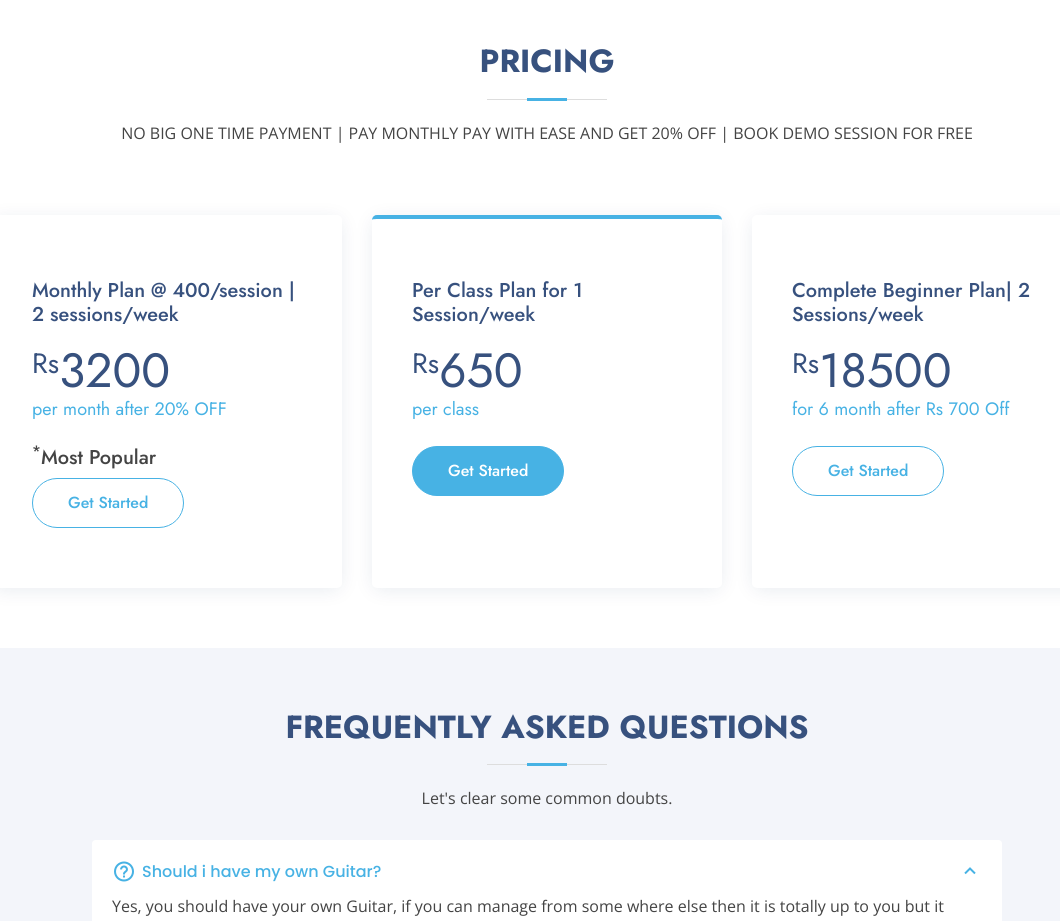
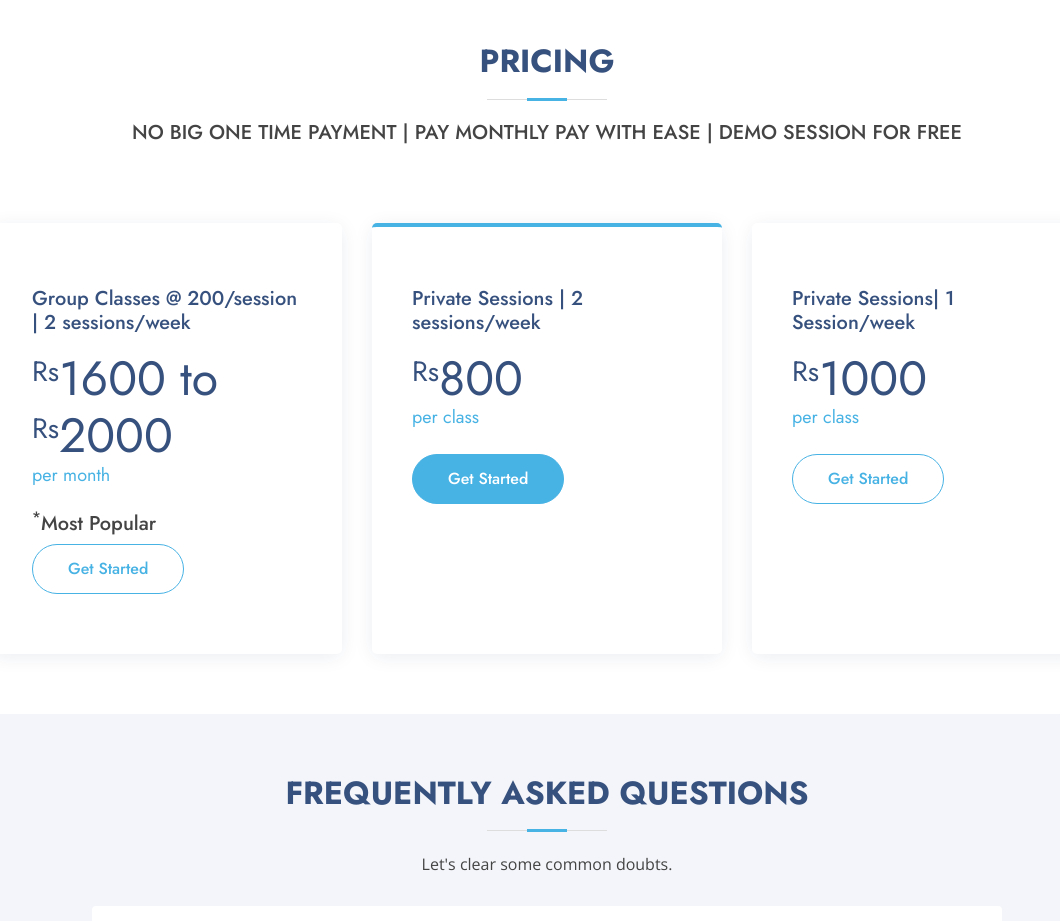
Before and after one commit to Sakshisrivastava413/guitar-sessions, a website: page public/index.html in a window 1280 px wide. Shown: the part 3380-4301 px from the top of the page, without its empty margins (93-1153 px from the left). Drawn offline with nearby package versions, Linux system fonts and the light colour scheme.

Commit message:
priceupdate index.html
group class added

```diff
--- a/public/index.html
+++ b/public/index.html
@@ -349,15 +349,15 @@
 
         <div class="section-title">
           <h2>Pricing</h2>
-          <p>NO BIG ONE TIME PAYMENT | PAY MONTHLY PAY WITH EASE AND GET 20% OFF | BOOK DEMO SESSION FOR FREE</p>
+          <h5>NO BIG ONE TIME PAYMENT | PAY MONTHLY PAY WITH EASE | DEMO SESSION FOR FREE</h5>
         </div>
 
         <div class="row">
 
           <div class="col-lg-4" data-aos="fade-up" data-aos-delay="100">
             <div class="box">
-              <h3>Monthly Plan @ 400/session | 2 sessions/week</h3>
-              <h4><sup>Rs</sup>3200<span>per month after 20% OFF</span></h4>
+              <h3>Group Classes @ 200/session | 2 sessions/week</h3>
+              <h4><sup>Rs</sup>1600 to <sup>Rs</sup>2000<span>per month</span></h4>
 			  <h5><sup>*</sup><span>Most Popular</span></h5>
               <a href="#contact" class="buy-btn">Get Started</a>
             </div>
@@ -365,16 +365,16 @@
 
           <div class="col-lg-4 mt-4 mt-lg-0" data-aos="fade-up" data-aos-delay="200">
             <div class="box featured">
-              <h3>Per Class Plan for 1 Session/week</h3>
-              <h4><sup>Rs</sup>650<span>per class</span></h4>
+              <h3>Private Sessions | 2 sessions/week</h3>
+              <h4><sup>Rs</sup>800<span>per class</span></h4>
               <a href="#contact" class="buy-btn">Get Started</a>
             </div>
           </div>
 
           <div class="col-lg-4 mt-4 mt-lg-0" data-aos="fade-up" data-aos-delay="300">
             <div class="box">
-              <h3>Complete Beginner Plan| 2 Sessions/week</h3>
-              <h4><sup>Rs</sup>18500<span>for 6 month after Rs 700 Off</span></h4>
+              <h3>Private Sessions| 1 Session/week</h3>
+              <h4><sup>Rs</sup>1000<span>per class</span></h4>
               <a href="#contact" class="buy-btn">Get Started</a>
             </div>
           </div>
```
